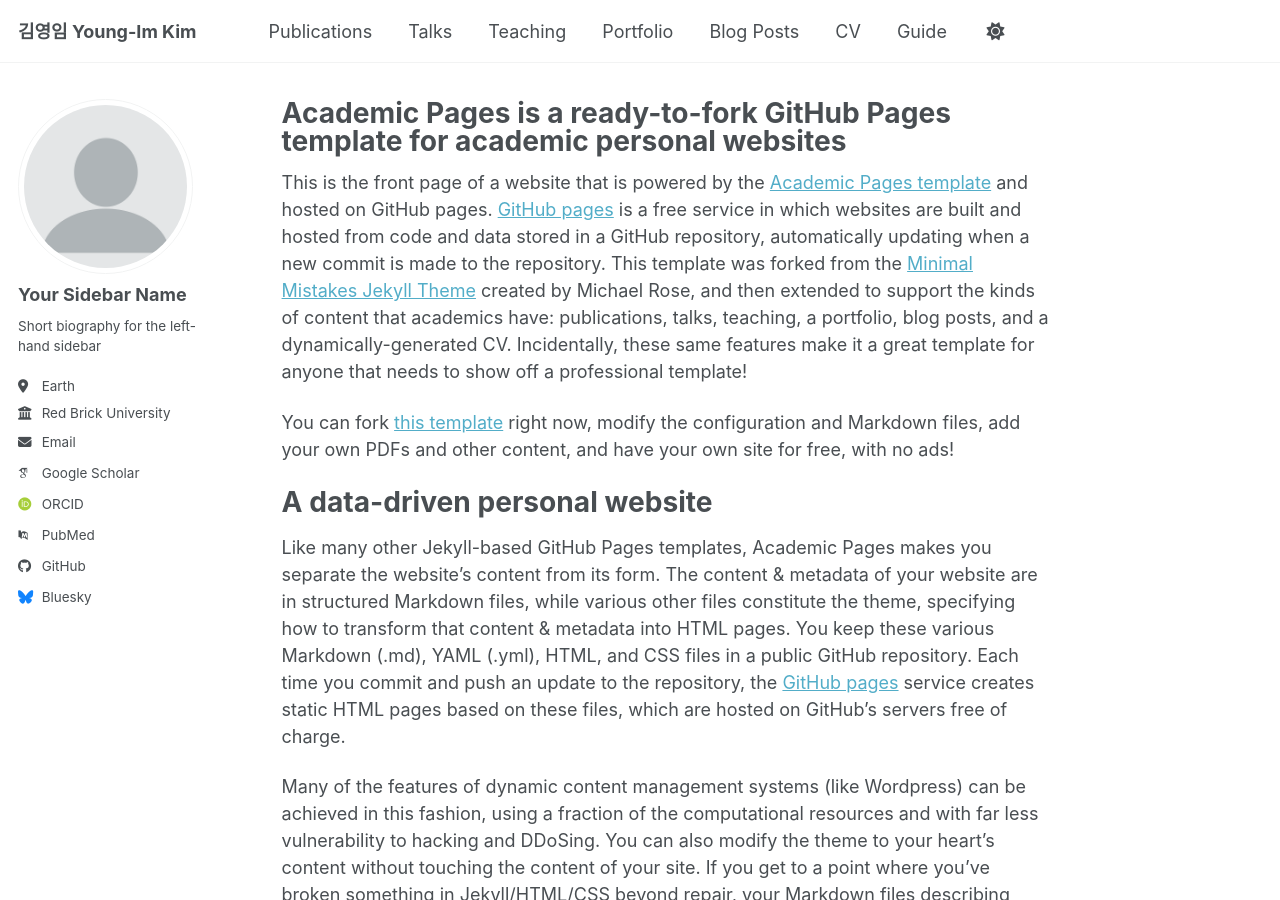
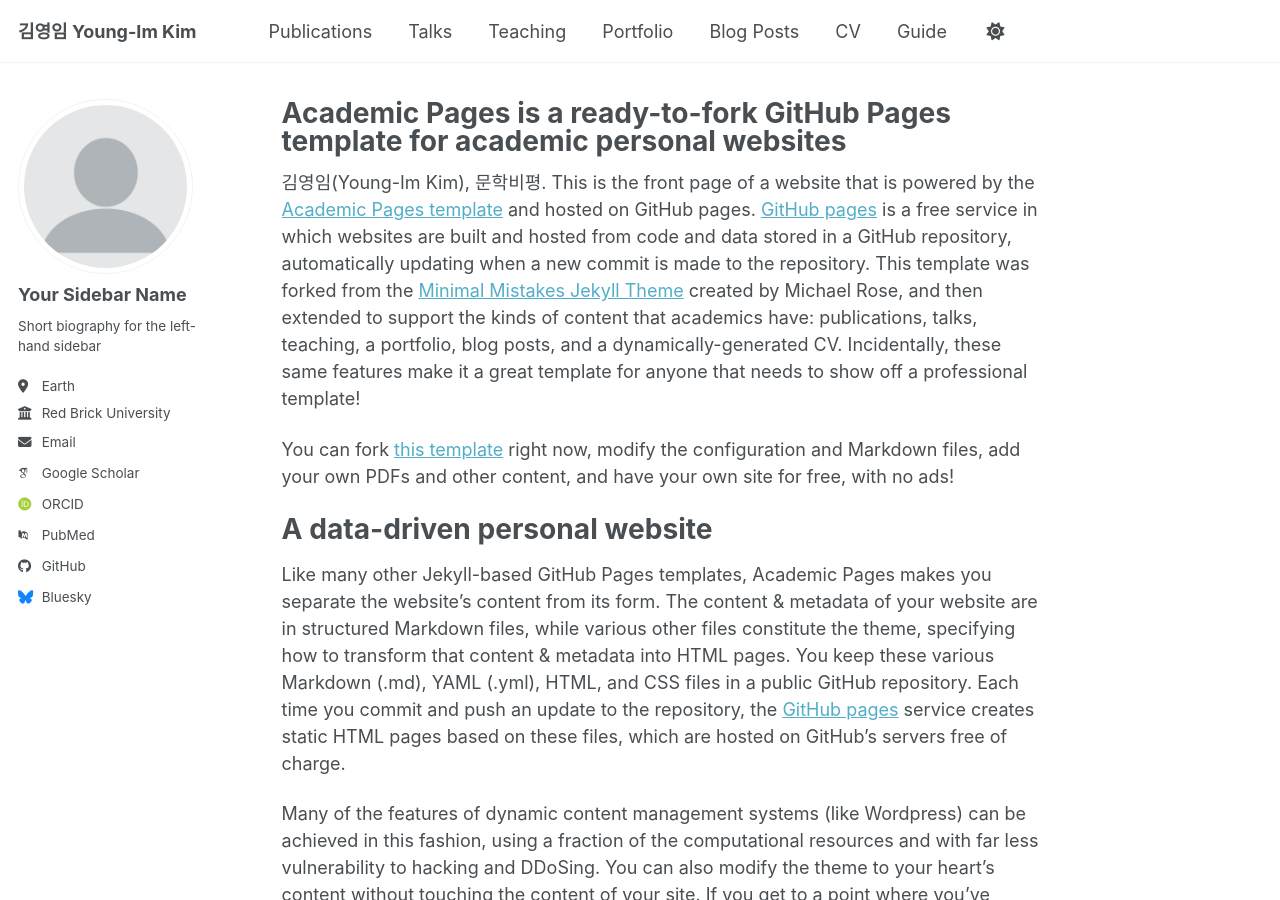
Before and after one commit to kimyoungim/youngimkim.github.io, a Jekyll site: the page built from _pages/about.md, in a window 1280 px wide and 900 px high. Built offline with Jekyll 4.4.1, drawn with Linux system fonts in a browser that asks for light colours; some web fonts are replaced; a script bundle is joined from its source files by our own code; library files that are not in the unit come from our copies.

Commit message:
Update about.md

```diff
--- a/_pages/about.md
+++ b/_pages/about.md
@@ -6,7 +6,7 @@
   - /about/
   - /about.html
 ---
-
+김영임(Young-Im Kim), 문학비평.
 This is the front page of a website that is powered by the [Academic Pages template](https://github.com/academicpages/academicpages.github.io) and hosted on GitHub pages. [GitHub pages](https://pages.github.com) is a free service in which websites are built and hosted from code and data stored in a GitHub repository, automatically updating when a new commit is made to the repository. This template was forked from the [Minimal Mistakes Jekyll Theme](https://mmistakes.github.io/minimal-mistakes/) created by Michael Rose, and then extended to support the kinds of content that academics have: publications, talks, teaching, a portfolio, blog posts, and a dynamically-generated CV. Incidentally, these same features make it a great template for anyone that needs to show off a professional template!
 
  You can fork [this template](https://github.com/academicpages/academicpages.github.io) right now, modify the configuration and Markdown files, add your own PDFs and other content, and have your own site for free, with no ads!
```
